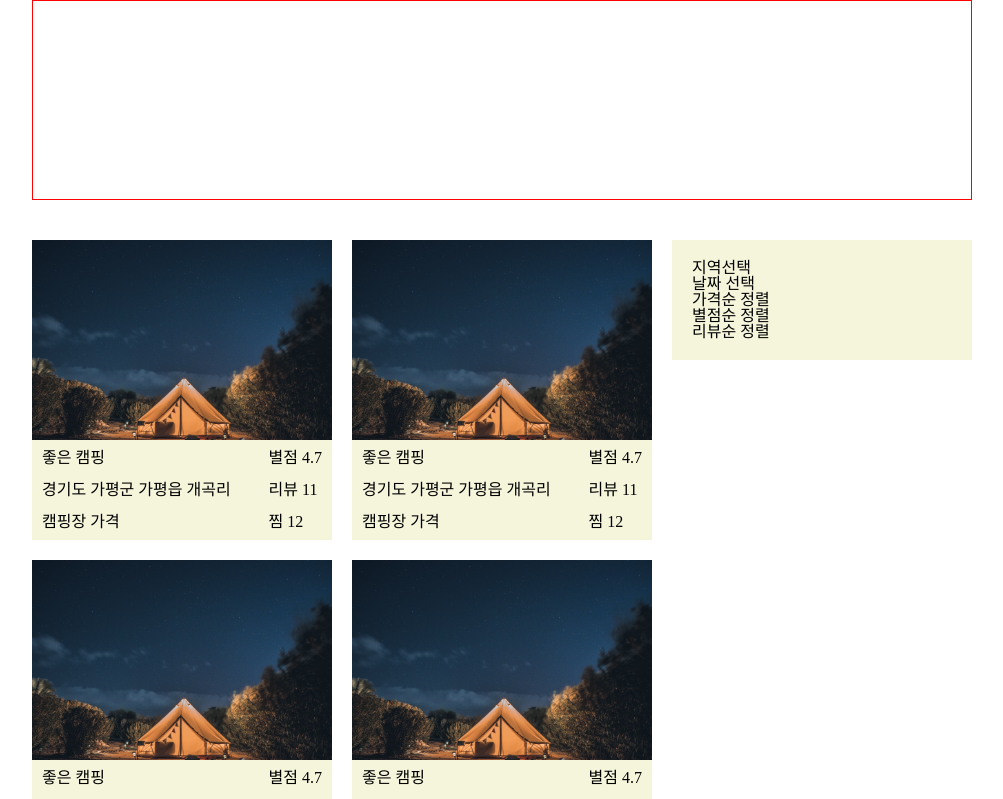
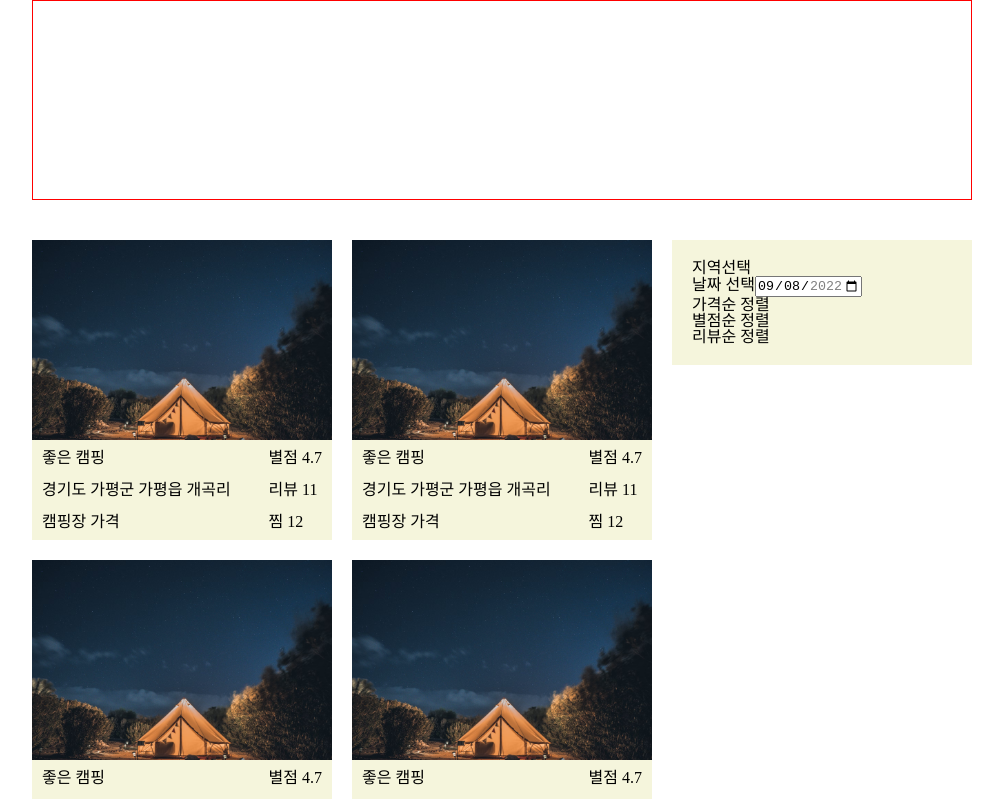
Before and after one commit to codestates-seb/seb39_main_011, a React (Create React App) app in the folder client/: page / in a window 1280 px wide. Shown: the top 799 px of the page, without its empty margins (138-1141 px from the left). Built offline with nearby package versions, Linux system fonts and the light colour scheme.

Commit message:
feat: 오늘날짜 생성함수
달력에서 오늘 기준 두 달 후까지만 선택 가능하고, util 폴더를 추가하여 이 함수를 넣어둠

```diff
--- a/client/src/components/Common/ui/Region.js
+++ b/client/src/components/Common/ui/Region.js
@@ -5,7 +5,7 @@ const Region = ({ region, idx }) => {
   return (
     <Container>
       <label htmlFor={`regionChk${idx}`}>{region}</label>
-      <input type="checkbox" id={`regionChk${idx}`} />
+      <input type="checkbox" id={`regionChk${idx}`} name="region" />
     </Container>
   );
 };
--- a/client/src/components/Main/Organisms/Aside/Aside.js
+++ b/client/src/components/Main/Organisms/Aside/Aside.js
@@ -1,9 +1,13 @@
 import React, { useState } from "react";
 import RegionFilter from "../../Molecules/RegionFilter/RegionFilter";
 import * as UI from "./style";
+import todayGenerator from "../../../../utils/date";
 
 const Aside = () => {
+  let { today, todayPlusTwoMonth } = todayGenerator();
+
   const [regionSelect, setRegionSelect] = useState(false);
+  const [date, setDate] = useState(today);
 
   const handleRegionClick = () => {
     setRegionSelect(!regionSelect);
@@ -13,7 +17,16 @@ const Aside = () => {
     <UI.Container>
       <div onClick={handleRegionClick}>지역선택</div>
       {regionSelect ? <RegionFilter /> : null}
-      <div>날짜 선택</div>
+      <label htmlFor="date">날짜 선택</label>
+      <input
+        type="date"
+        value={date}
+        min={today}
+        max={todayPlusTwoMonth}
+        onChange={(e) => setDate(e.target.value)}
+        id="date"
+        name="date"
+      />
       <div>가격순 정렬</div>
       <div>별점순 정렬</div>
       <div>리뷰순 정렬</div>
--- /dev/null
+++ b/client/src/utils/date.js
@@ -0,0 +1,21 @@
+const todayGenerator = () => {
+  let todayYear = new Date().getFullYear();
+  let todayMonth = new Date().getMonth() + 1;
+  let todayDate = new Date().getDate();
+  let todayMonthPlusTwo = new Date().getMonth() + 3;
+
+  if (todayMonthPlusTwo > 12) {
+    todayMonthPlusTwo = todayMonthPlusTwo - 12;
+  }
+
+  todayMonth = ("0" + todayMonth.toString()).slice(-2);
+  todayMonthPlusTwo = ("0" + todayMonthPlusTwo.toString()).slice(-2);
+  todayDate = ("0" + todayDate.toString()).slice(-2);
+
+  let today = `${todayYear}-${todayMonth}-${todayDate}`;
+  let todayPlusTwoMonth = `${todayYear}-${todayMonthPlusTwo}-${todayDate}`;
+
+  return { today, todayPlusTwoMonth };
+};
+
+export default todayGenerator;
```
